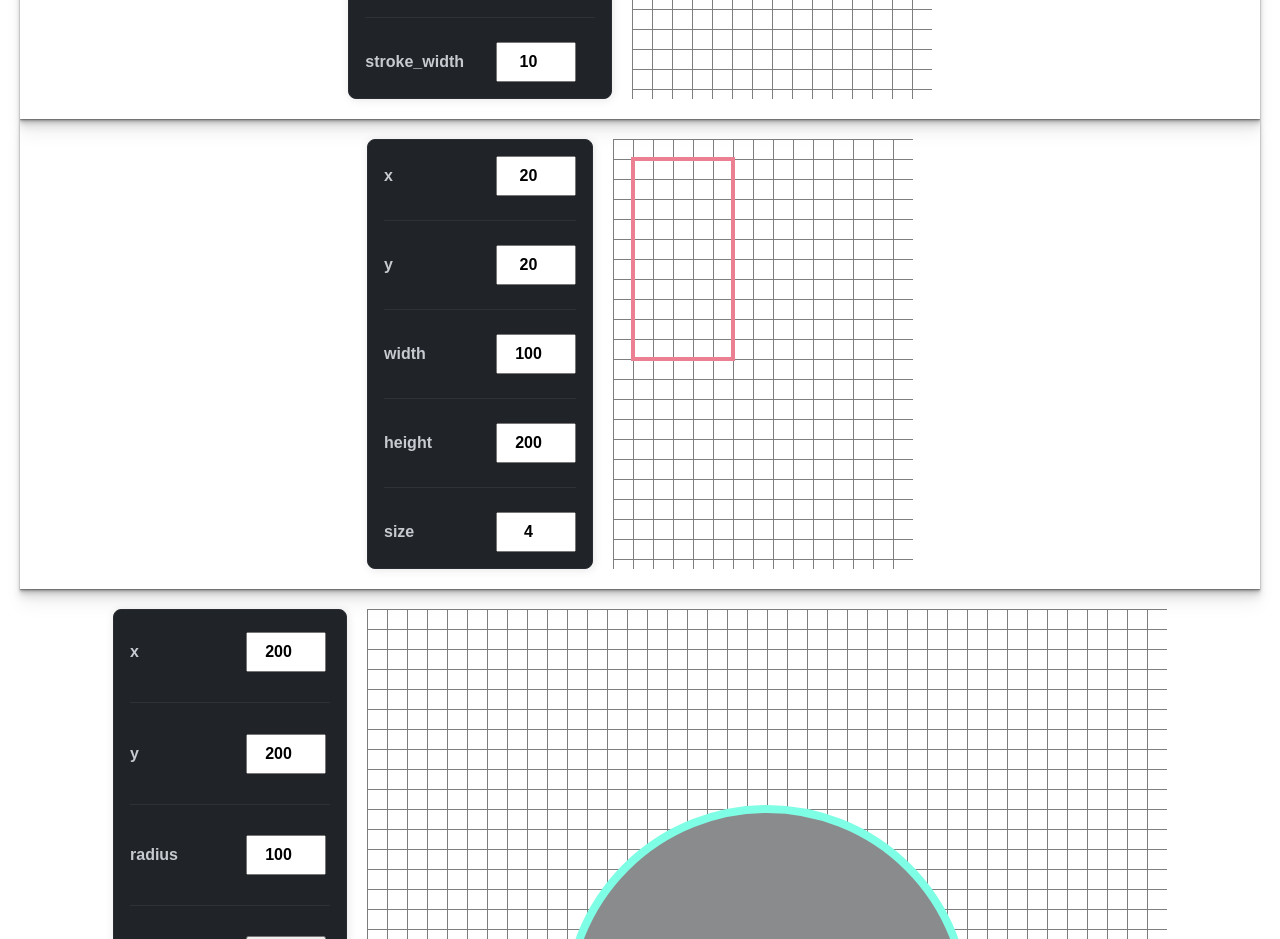
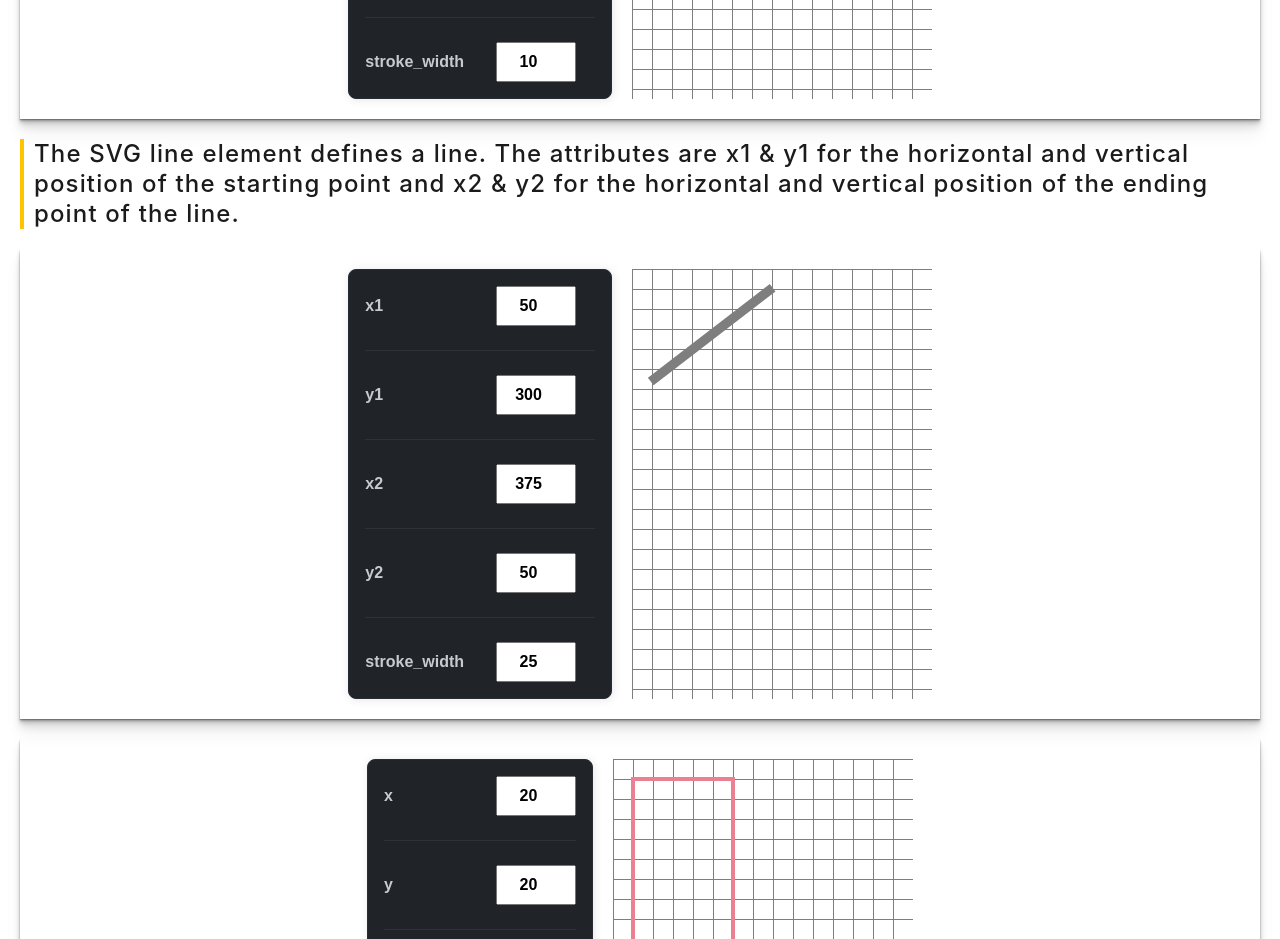
Before and after one commit to Andriikryl/gui-library, a SvelteKit app: page / in a window 1280 px wide. Shown: the part 1040-1979 px from the top of the page. Built offline with nearby package versions, Linux system fonts and the light colour scheme.

Commit message:
add Line component

```diff
--- /dev/null
+++ b/src/lib/components/Line.svelte
@@ -0,0 +1,49 @@
+<script lang="ts">
+  import { GUI, guiControls } from "$lib/gui";
+  import Container from "./Container.svelte";
+  import PlayGround from "./PlayGround.svelte";
+
+  const gui = guiControls({
+    x1: 50,
+    y1: 300,
+    x2: 375,
+    y2: 50,
+    stroke_width: 25,
+  });
+</script>
+
+<section class="section">
+  <Container>
+    <p class="text">
+      The SVG line element defines a line. The attributes are x1 & y1 for the
+      horizontal and vertical position of the starting point and x2 & y2 for the
+      horizontal and vertical position of the ending point of the line.
+    </p>
+    <PlayGround>
+      <GUI controls={gui} />
+      <div class="svg__box">
+        <svg
+          width="300"
+          height="300"
+          viewBox="0 0 800 800"
+          xmlns="http://www.w3.org/2000/svg"
+        >
+          <line
+            x1={$gui.x1}
+            y1={$gui.y1}
+            x2={$gui.x2}
+            y2={$gui.y2}
+            stroke="black"
+            stroke-width={$gui.stroke_width}
+          />
+        </svg>
+      </div>
+    </PlayGround>
+  </Container>
+</section>
+
+<style>
+  .section {
+    margin-block: 20px;
+  }
+</style>
--- a/src/routes/+page.svelte
+++ b/src/routes/+page.svelte
@@ -2,10 +2,12 @@
   import BasicCircle from "$lib/components/BasicCircle.svelte";
   import Coordinates from "$lib/components/Coordinates.svelte";
   import Ellipse from "$lib/components/Ellipse.svelte";
+  import Line from "$lib/components/Line.svelte";
   import Circle from "../lib/components/Circle.svelte";
 </script>
 
 <BasicCircle />
 <Ellipse />
+<Line />
 <Coordinates />
 <Circle />
```
